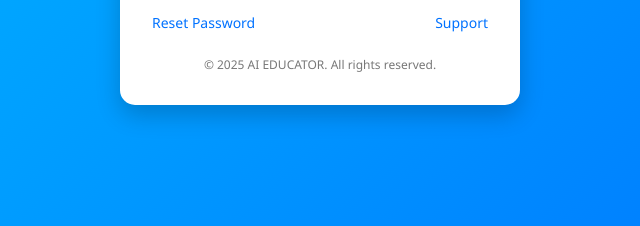
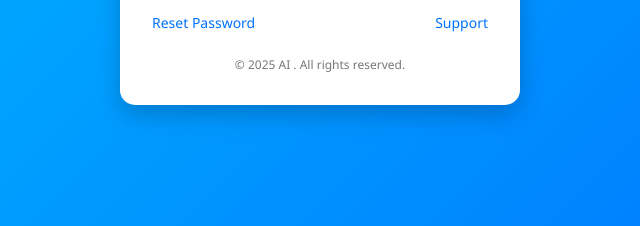
Before and after one commit to SubhadeepM6102002/AI-Based-Personalized-Learning, a plain HTML site: page index.html in a window 1280 px wide. Shown: the part 499-725 px from the top of the page, 320-960 px from the left. Drawn offline with Linux system fonts and the light colour scheme.

Commit message:
Update index.html and remove VSCode settings

```diff
--- a/index.html
+++ b/index.html
@@ -29,7 +29,7 @@
     </div>
 
     <div class="footer">
-      © 2025 AI EDUCATOR. All rights reserved.
+      © 2025 AI . All rights reserved.
     </div>
   </div>
 
```
